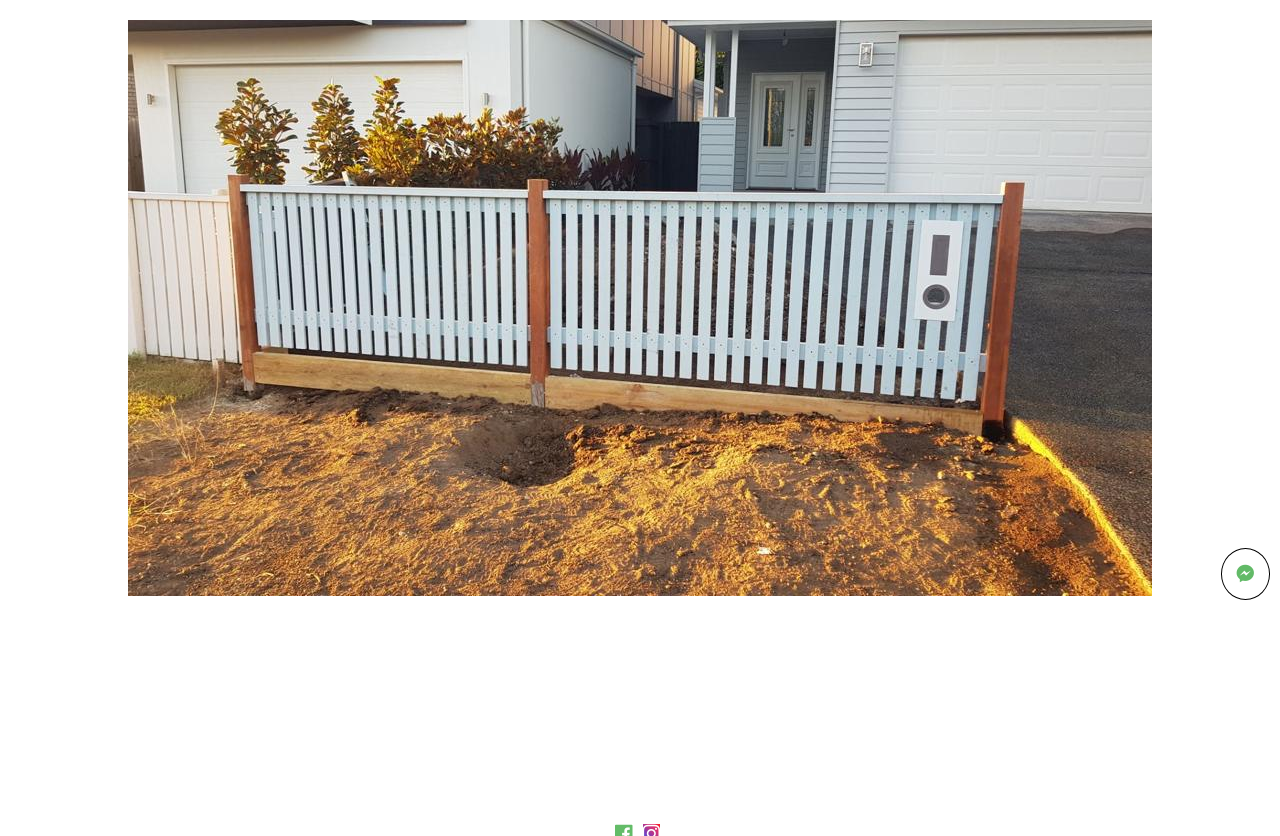
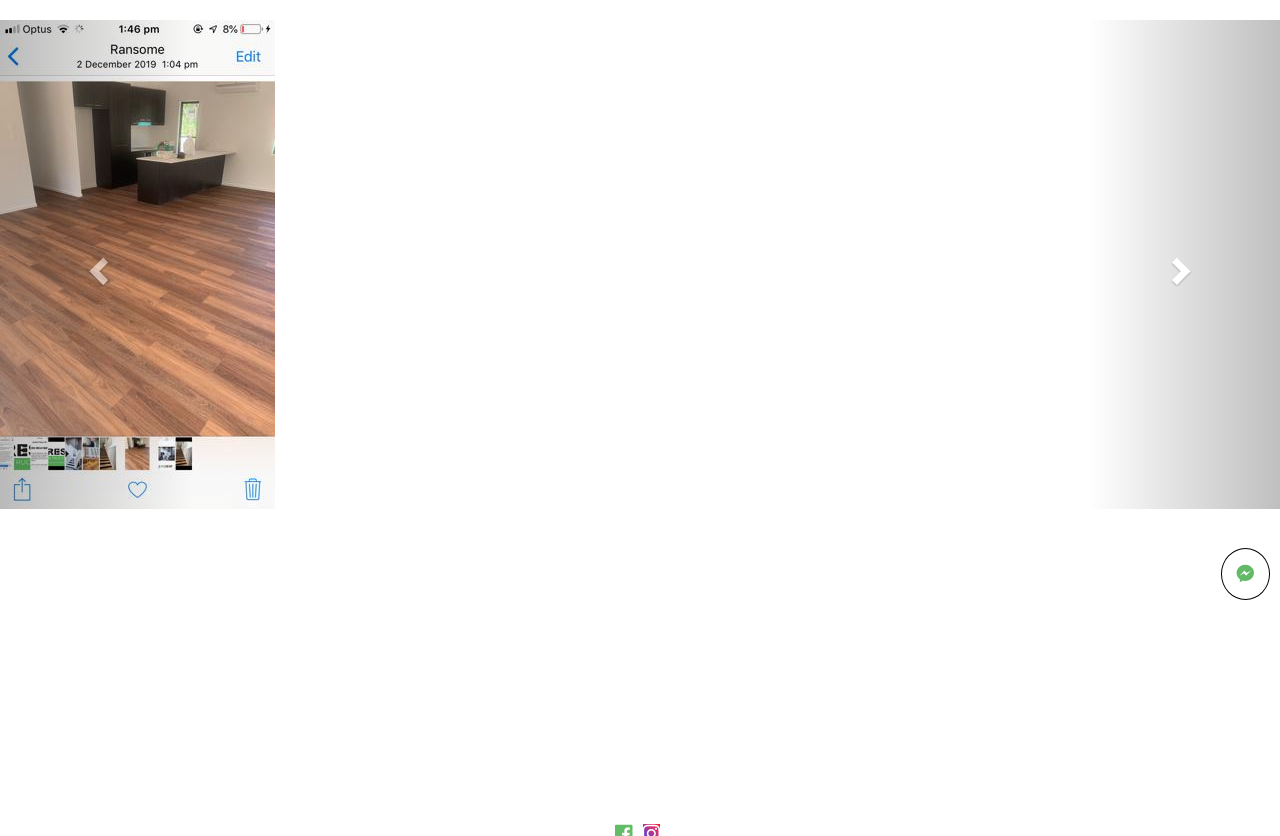
Before and after one commit to blueag8/pressconstructions, a Flask app: page /projects in a window 1280 px wide. Shown: the part 120-956 px from the top of the page. Run offline with Flask 2, Linux system fonts and the light colour scheme; some libraries are stand-ins or nearby versions.

Commit message:
added carousels

```diff
--- a/templates/projects.html
+++ b/templates/projects.html
@@ -1,36 +1,48 @@
 {% extends 'base.html'%}{% block content %}
-<div id="Mycarousel" class="carousel slide" data-ride="carousel">
 
+<!-- Carousel -->
+<div id="carousel" class="carousel slide" data-ride="carousel">
 	<!-- Indicators -->
-  <ol class="carousel">
-    <li data-target="#Mycarousel" data-slide-to="0" class="active"></li>
-    <li data-target="#Mycarousel" data-slide-to="1"></li>
-    <li data-target="#Mycarousel" data-slide-to="2"></li>
+	<ol class="carousel-indicators">
+		<li data-target="#carousel" data-slide-to="0" class="active"></li>
+		<li data-target="#carousel" data-slide-to="1"></li>
+		<li data-target="#carousel" data-slide-to="2"></li>
 	</ol>
 
 	<!-- Wrapper for slides -->
-  <div class="carousel-inner" role="listbox">
-    <div class="item">
-      <img src="static/images/stairs.jpg"" class="img-responsive center-block" alt="Michonne">
-    </div>
-    <div class="item">
-      <img src="static/images/floor.jpg"" class="img-responsive center-block" alt="Carnarvon Gorge">
-    </div>
-    <div class="item">
-      <img src="static/images/grey.jpg"class="img-responsive center-block">
+	<div class="carousel-inner">
+		<div class="item active">
+			<img src="static/images/floor.jpg" class="img-responsive" alt="floor">
+			<div class="carousel-caption">
+				<h3></h3>
 			</div>
 		</div>
 		<div class="item">
-      <img src="static/images/fence.jpg"class="img-responsive center-block" alt="Victor Dragons">
+			<img src="static/images/grey.jpg" class="img-responsive" alt="greyhouse">
+			<div class="carousel-caption">
+				<h3></h3>
 			</div>
 		</div>
-   <a class="carousel-control-prev" href="#Mycarousel" role="button" data-slide="prev">
-    <span class="carousel-control-prev-icon" aria-hidden="true"></span>
-    <span class="sr-only">Previous</span>
+		<div class="item">
+			<img src="static/images/stairs.jpg" class="img-responsive" alt="stairs">
+			<div class="carousel-caption">
+				<h3></h3>
+			</div>
+		</div>
+		<div class="item">
+			<img src="static/images/fence.jpg" class="img-responsive" alt="fence">
+			<div class="carousel-caption">
+				<h3></h3>
+			</div>
+		</div>
+	</div>
+
+	<!-- Controls -->
+	<a class="left carousel-control" href="#carousel" role="button" data-slide="prev">
+		<span class="glyphicon glyphicon-chevron-left"></span>
 	</a>
-  <a class="carousel-control-next" href="#Mycarousel" role="button" data-slide="next">
-    <span class="carousel-control-next-icon" aria-hidden="true"></span>
-    <span class="sr-only">Next</span>
+	<a class="right carousel-control" href="#carousel" role="button" data-slide="next">
+		<span class="glyphicon glyphicon-chevron-right"></span>
 	</a>
 </div>
 
```
Also changed, not shown: static/js/script.js (+1 -18 lines), templates/base.html (+40 -4 lines), templates/testimonials.html (+41 -2 lines). Lines whose indentation alone changed are shown as unchanged.
